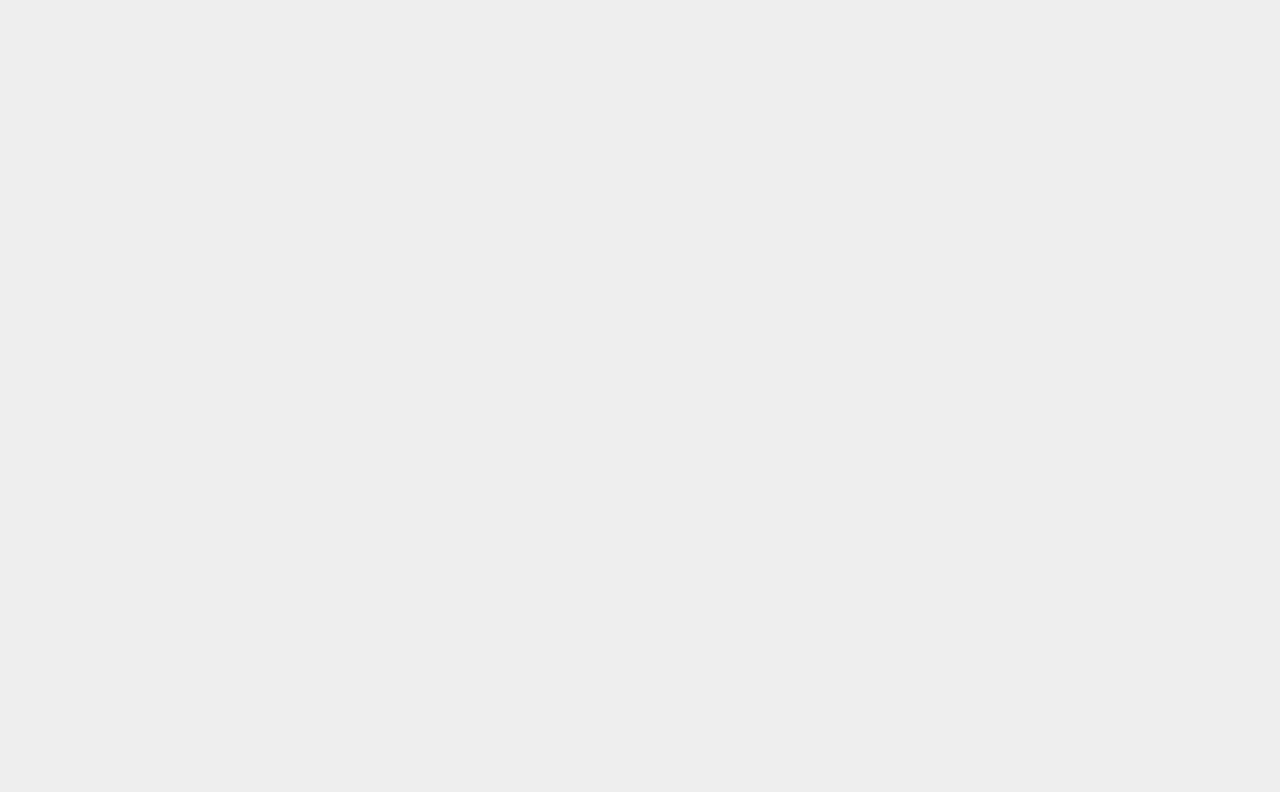
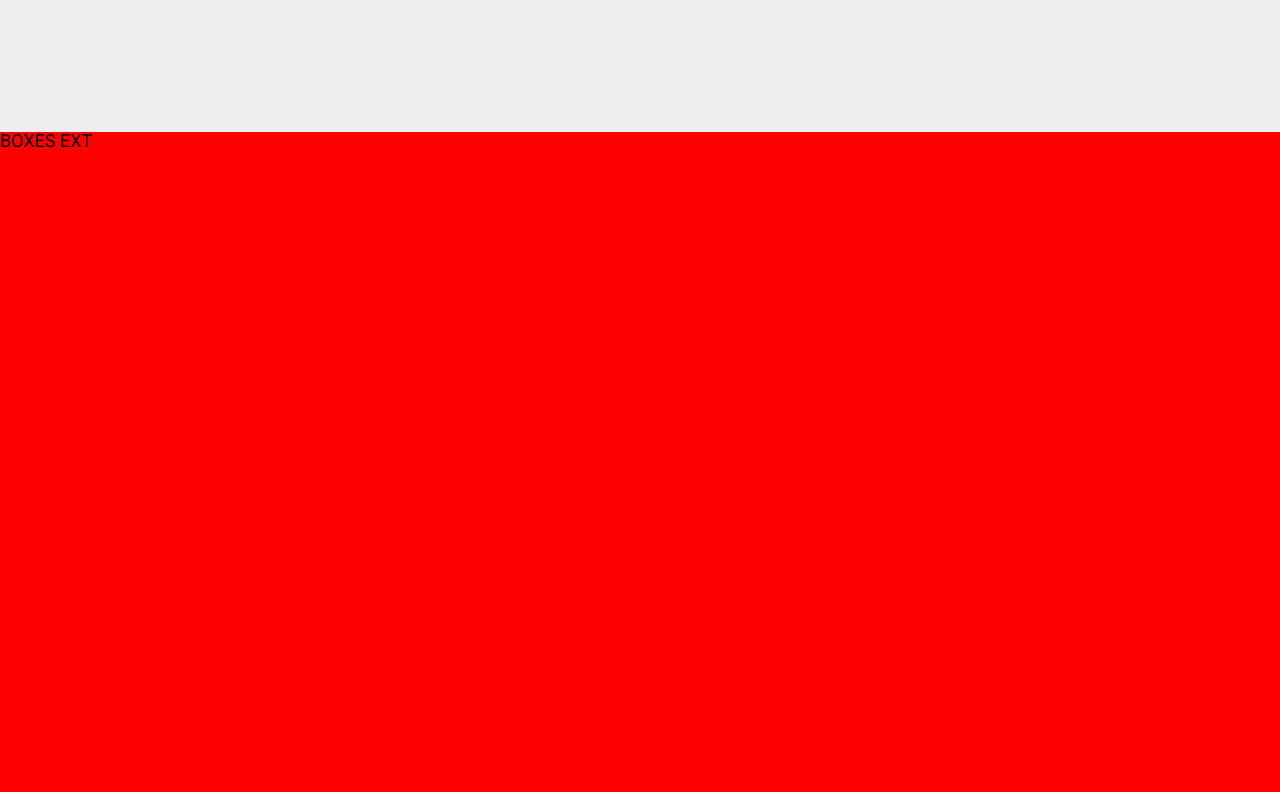
Before and after one commit to GoutteDooo/Site_Ecurie, a React (Vite) app: page / in a window 1280 px wide. Shown: the part 1060-1852 px from the top of the page. Built offline with nearby package versions, Linux system fonts and the light colour scheme.

Commit message:
fix: scroll when click +100vh in relation to the top

```diff
--- /dev/null
+++ b/src/components/home/Card.jsx
@@ -0,0 +1,11 @@
+import React from "react";
+
+/**
+ * Affiche les différentes Installations de l'Ecurie
+ * @returns
+ */
+const Card = () => {
+  return <div className="main__card">BOXES EXT</div>;
+};
+
+export default Card;
--- a/src/components/home/Introduction.jsx
+++ b/src/components/home/Introduction.jsx
@@ -2,9 +2,9 @@ import React from "react";
 
 const Introduction = () => {
   const scrollEvent = () => {
-    const viewportHeight = window.innerHeight - 140;
-    window.scrollBy({
-      top: viewportHeight,
+    const target = window.innerHeight - 140;
+    window.scrollTo({
+      top: target,
     });
   };
   return (
--- a/src/components/home/Main.jsx
+++ b/src/components/home/Main.jsx
@@ -1,13 +1,17 @@
 import React from "react";
 import Presentation from "./Presentation";
+import Card from "./Card";
 /**
  * Composant principal affichant le corps de l'accueil
  * @returns
  */
 const Main = () => {
   return (
-    <div className="home__main">
+    <div className="main">
       <Presentation />
+      <Card />
+      <Card />
+      <Card />
     </div>
   );
 };
--- a/src/components/home/Presentation.jsx
+++ b/src/components/home/Presentation.jsx
@@ -2,7 +2,7 @@ import React from "react";
 
 const Presentation = () => {
   return (
-    <div className="home__main__presentation">
+    <div className="main__presentation">
       <h1>Les Ecuries de la Selle</h1>
       <p>
         Depuis 2020, Les Écuries de la Selle accueillent les cavaliers
--- a/src/styles/main.scss
+++ b/src/styles/main.scss
@@ -20,6 +20,8 @@
 @import "./pages/contact";
 @import "./pages/home";
 @import "./pages/home/main";
+@import "./pages/home/presentation";
+@import "./pages/home/card";
 /* THEMES */
 @import "./themes/dark";
 @import "./themes/light";
--- /dev/null
+++ b/src/styles/pages/home/_card.scss
@@ -0,0 +1,6 @@
+.main {
+  &__card {
+    background: red;
+    height: $vh;
+  }
+}
--- a/src/styles/pages/home/_main.scss
+++ b/src/styles/pages/home/_main.scss
@@ -1,27 +1,3 @@
-.home {
-  &__main {
-    height: 300vh;
-    width: 100%;
-    &__presentation {
-      display: flex;
-      justify-content: start;
-      align-items: start;
-      flex-direction: column;
-      height: calc(0.7 * $vh);
-      width: 100%;
-      padding: 60px 40px;
-      box-sizing: border-box;
-      h1 {
-        font-weight: 700;
-        font-size: 1.6rem;
-        color: $secondary-color;
-        letter-spacing: normal;
-      }
-      p {
-        font-size: 0.8rem;
-        margin-top: 2rem;
-        line-height: 1.55rem;
-      }
-    }
-  }
+.main {
+  width: 100%;
 }
--- /dev/null
+++ b/src/styles/pages/home/_presentation.scss
@@ -0,0 +1,23 @@
+.main {
+  &__presentation {
+    display: flex;
+    justify-content: start;
+    align-items: start;
+    flex-direction: column;
+    height: calc(0.7 * $vh);
+    width: 100%;
+    padding: 60px 40px;
+    box-sizing: border-box;
+    h1 {
+      font-weight: 700;
+      font-size: 1.6rem;
+      color: $secondary-color;
+      letter-spacing: normal;
+    }
+    p {
+      font-size: 0.8rem;
+      margin-top: 2rem;
+      line-height: 1.55rem;
+    }
+  }
+}
```
